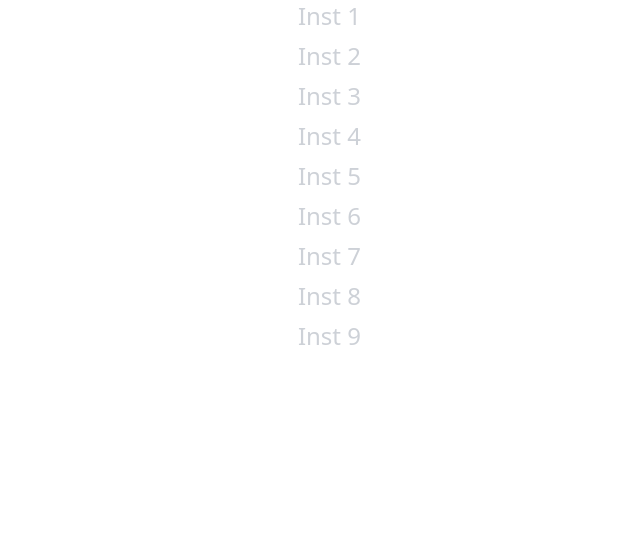
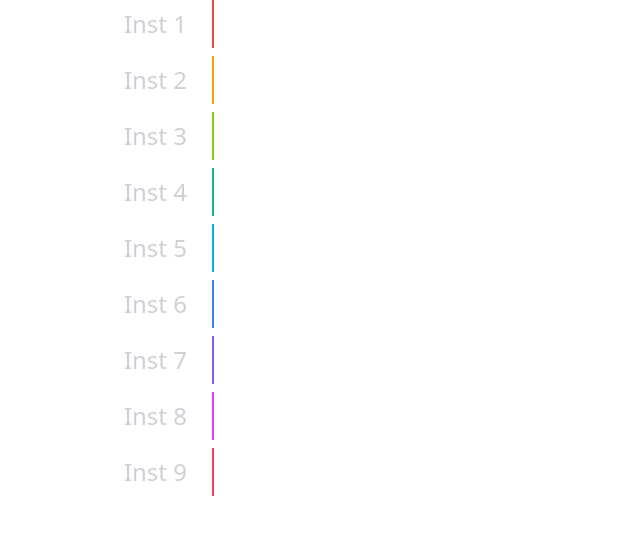
Before and after one commit to BKSchatzki/songstruct, a React (Vite) app: page / in a window 1280 px wide. Shown: the top 534 px of the page, without its empty margins (0-640 px from the left). Built offline with nearby package versions, Linux system fonts and the light colour scheme.

Commit message:
Add styling and more dummy classes

```diff
--- a/src/components/Headers.jsx
+++ b/src/components/Headers.jsx
@@ -5,7 +5,7 @@ function Headers(props) {
   const { colors } = props;
 
   return (
-    <div className="flex flex-col items-start justify-start">
+    <div className="flex flex-col items-start justify-start gap-2">
       {colors.map((color, index) => (
         <Instrument colors={color} key={index} instrumentNumber={++index} />
       ))}
--- a/src/components/Instrument.jsx
+++ b/src/components/Instrument.jsx
@@ -9,9 +9,9 @@ function Instrument(props) {
   };
 
   return (
-    <div>
+    <div className={`border-r-2 border${colors}`}>
       <input
-        className={`input input-sm mb-2 text-end align-middle text-2xl placeholder:opacity-50 text${colors}`}
+        className={`input input-sm m-2 me-3 w-48 text-end text-2xl transition duration-300 ease-in-out placeholder:opacity-50 hover:bg-neutral-focus focus:bg-neutral-focus text${colors}`}
         onChange={handleInstrumentName}
         placeholder={`Inst ${instrumentNumber}`}
         type="text"
--- a/src/utilities/Dummy.jsx
+++ b/src/utilities/Dummy.jsx
@@ -3,7 +3,27 @@ import React from "react";
 function Dummy() {
   return (
     <div>
-      {/* Dummy divs to activate props */}
+      {/* Background Colors */}
+      <div className="bg-red-500" />
+      <div className="bg-amber-500" />
+      <div className="bg-lime-500" />
+      <div className="bg-emerald-500" />
+      <div className="bg-cyan-500" />
+      <div className="bg-blue-500" />
+      <div className="bg-violet-500" />
+      <div className="bg-fuchsia-500" />
+      <div className="bg-rose-500" />
+      {/* Border Colors */}
+      <div className="border-red-500" />
+      <div className="border-amber-500" />
+      <div className="border-lime-500" />
+      <div className="border-emerald-500" />
+      <div className="border-cyan-500" />
+      <div className="border-blue-500" />
+      <div className="border-violet-500" />
+      <div className="border-fuchsia-500" />
+      <div className="border-rose-500" />
+      {/* Text Colors */}
       <div className="text-red-500" />
       <div className="text-amber-500" />
       <div className="text-lime-500" />
```
